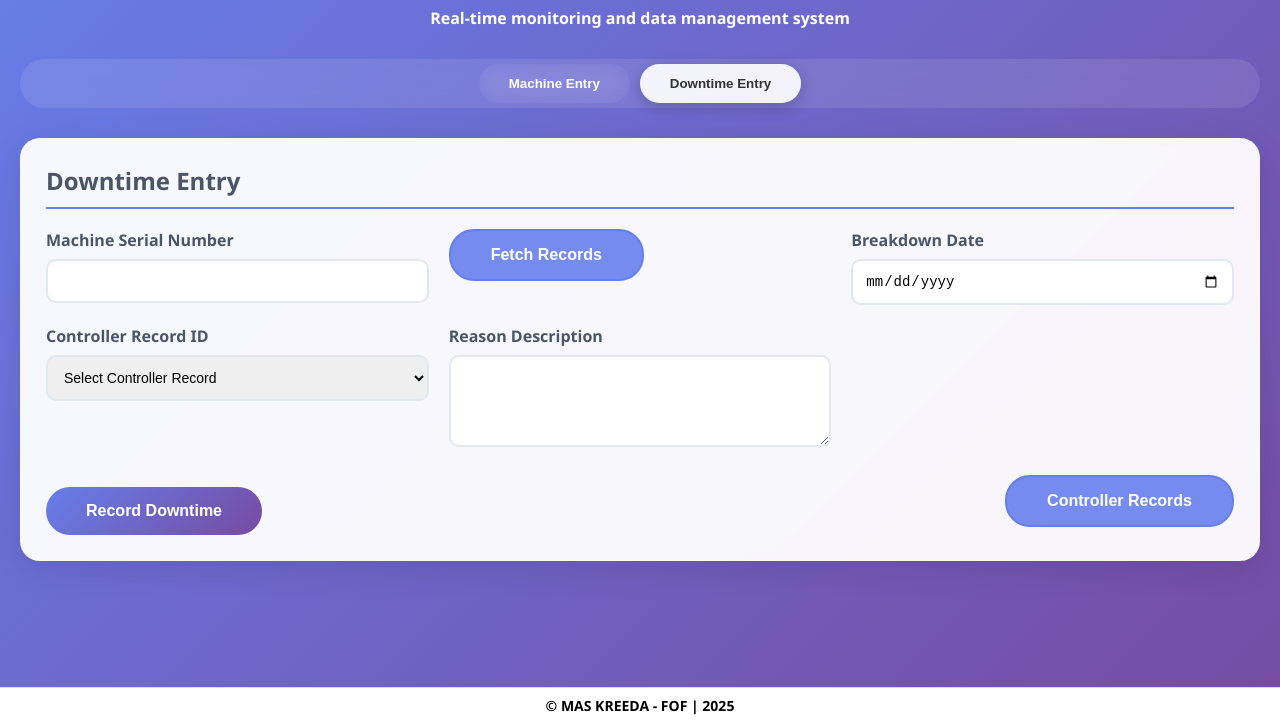
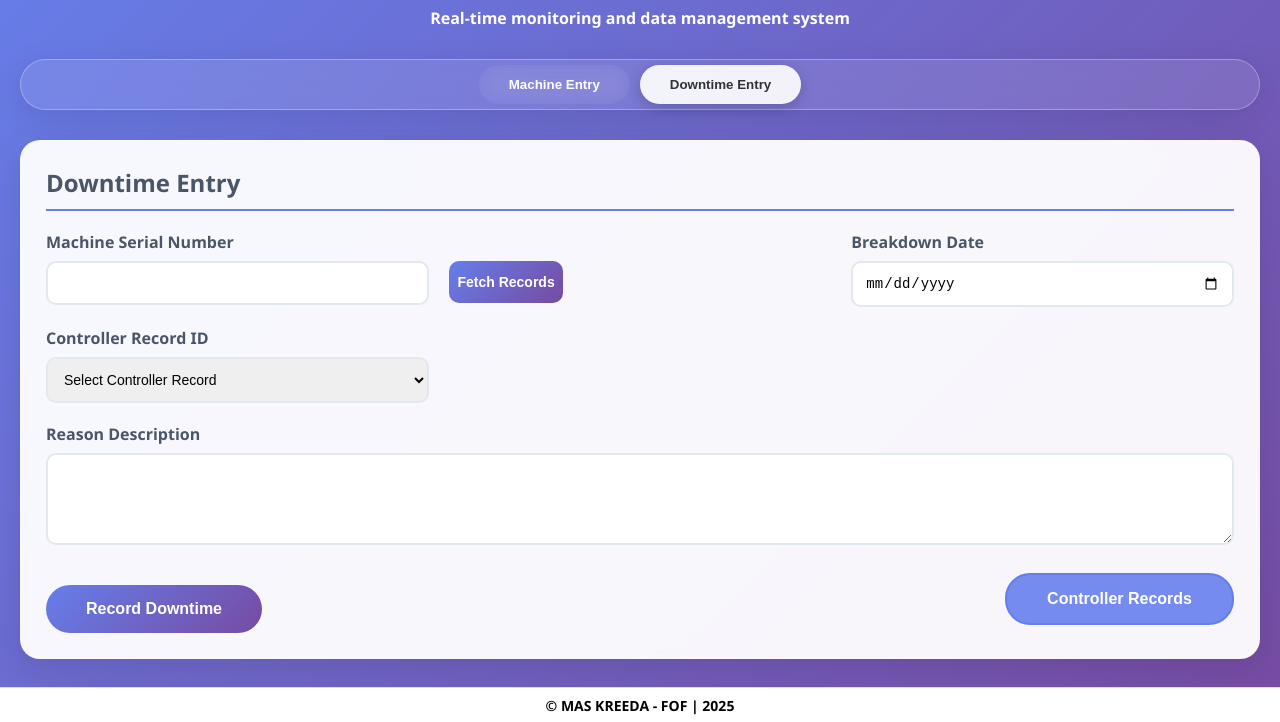
Before and after one commit to DeelakaDias/Preventing-Mechanism, a website: page MBP_interface/MBP_IoT_dashboard.html in a window 1280 px wide. Both pictures are taken after a click on the button "Downtime Entry". Shown: the part 78-800 px from the top of the page. Drawn offline with Linux system fonts and the light colour scheme.

Commit message:
Alignments

```diff
--- a/MBP_interface/MBP_IoT_css.css
+++ b/MBP_interface/MBP_IoT_css.css
@@ -38,7 +38,7 @@ body {
     background-color: #dbe5f6; /* very light blue for hover */
 }
 
----------- Top Navigation Buttons (Liquid Glass) ----------
+
 .dashboard-tabs {
     display: flex;
     justify-content: center;
@@ -418,3 +418,35 @@ body {
         height: 300px;
     }
 }
+
+
+
+/* Fetch Records Button Style - Compact and aligned */
+.fetch-btn {
+    background: linear-gradient(135deg, #667eea, #764ba2);
+    color: white;
+    padding: 12px 20px;
+    border: none;
+    border-radius: 10px;
+    font-size: 14px;
+    font-weight: 600;
+    cursor: pointer;
+    transition: all 0.3s ease;
+    white-space: nowrap;
+    width: 30%;
+    height: 42px;
+    display: flex;                /* ✅ Enables flexbox */
+    align-items: center;          /* ✅ Vertical center */
+    justify-content: center;      /* ✅ Horizontal center */
+}
+
+.fetch-btn:hover {
+    transform: translateY(-2px);
+    box-shadow: 0 4px 15px rgba(102, 126, 234, 0.4);
+    background: linear-gradient(135deg, #7c8ff5, #8659ad);
+}
+
+.fetch-btn:active {
+    transform: translateY(0);
+    box-shadow: 0 2px 8px rgba(102, 126, 234, 0.3);
+}
--- a/MBP_interface/MBP_IoT_dashboard.html
+++ b/MBP_interface/MBP_IoT_dashboard.html
@@ -95,9 +95,8 @@
                 </form>
             </div>
             </div>
+            <!-- Downtime Entry Tab -->
 
-
-            <!-- Downtime Entry Tab -->
             <div id="downtime-entry" class="tab-content active">
                 <div class="card">
                     <h2>Downtime Entry</h2>
@@ -110,35 +109,37 @@
                             </div>
 
                             <div class="form-group">
-                                <div style="display: flex; gap: 10px;">
-                                    <button type="button" id="fetchRecordsBtn" class="secondary-btn">Fetch Records</button>
-                                </div>
+                                <label for="fetchRecordsBtn" style="visibility: hidden;">Action</label>
+                                <button type="button" id="fetchRecordsBtn" class="fetch-btn">Fetch Records</button>
                             </div>
 
                             <div class="form-group">
                                 <label for="downTimeDateTime">Breakdown Date</label>
                                 <input type="date" id="downTimeDateTime" name="dateTime" required>
                             </div>
+
                             <div class="form-group">
                                 <label for="controllerRecordId">Controller Record ID</label>
                                 <select id="controllerRecordId" name="MBP_Controller_ID" required>
                                     <option value="">Select Controller Record</option>
                                 </select>
                             </div>
-                            <div class="form-group">
-                                <label for="downtimeReasonDescription">Reason Description</label>
+
+                            <div class="form-group" style="grid-column: 1 / -1;">
+                                <label for="errorOccured">Reason Description</label>
                                 <textarea id="errorOccured" name="errorOccured" rows="4" required></textarea>
                             </div>
                         </div>
                         <div style="display: flex; justify-content: space-between; align-items: center; margin-top: 20px;">
                             <button type="submit" class="submit-btn">Record Downtime</button>
-                            <button type="button" class="secondary-btn" onclick="window.location.href='controller_records.html'">
+                            <button type="button" class="secondary-btn" onclick="goToControllerRecords()">
                                 Controller Records
                             </button>
                         </div>
                     </form>
                 </div>
             </div>
+
     </div>
 
     <div class="footer">
```
